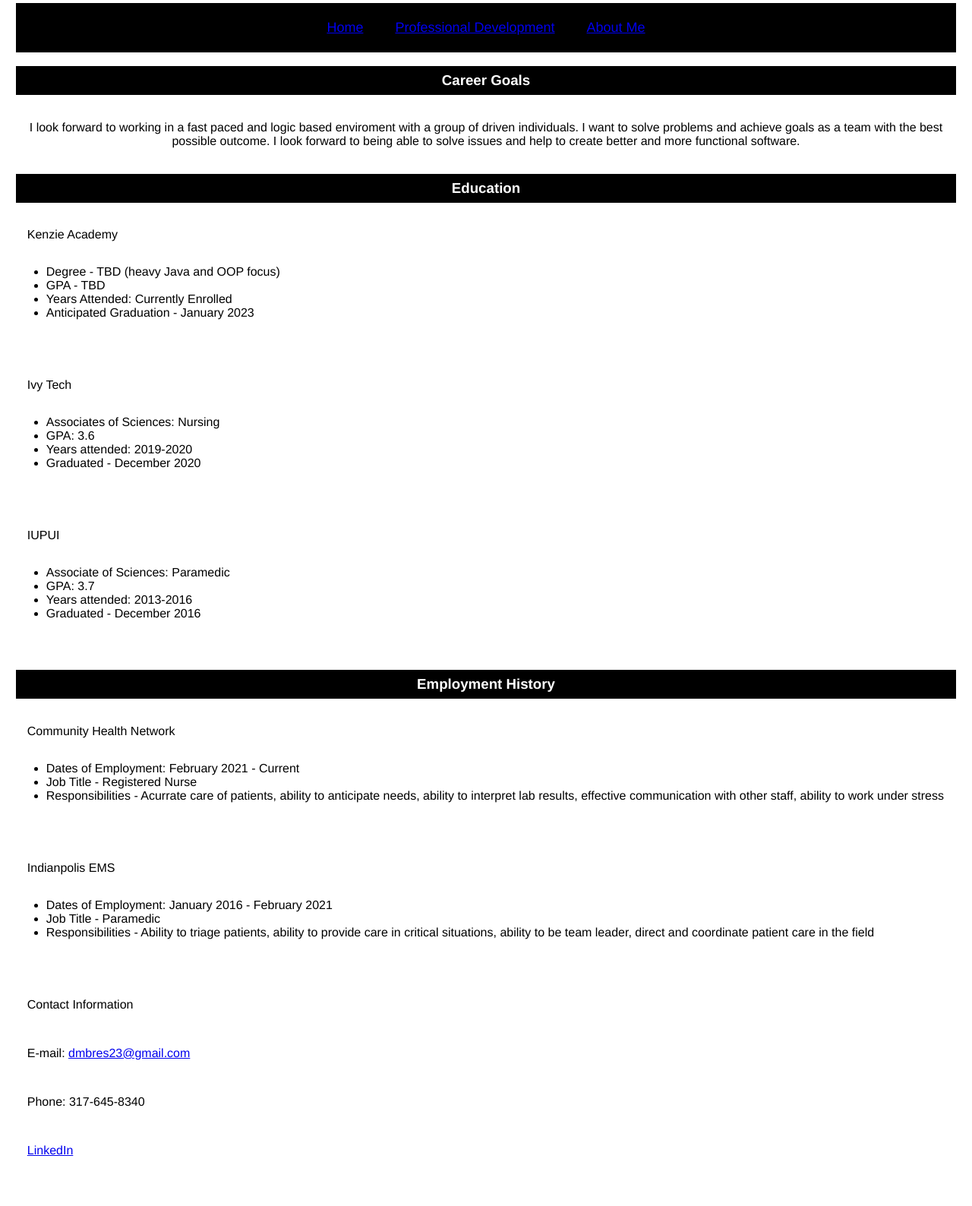
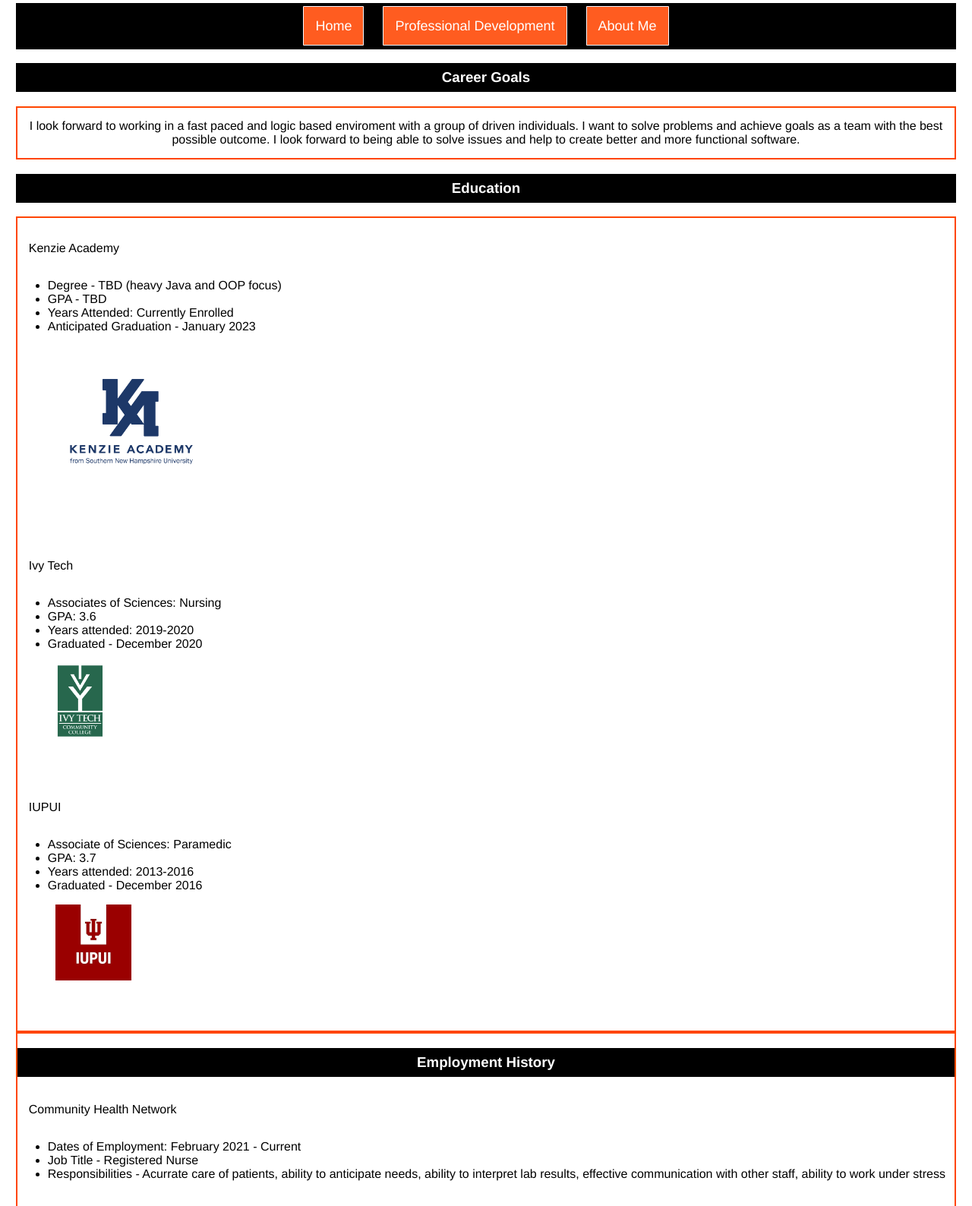
Before and after one commit to dmbresic/Resume, a plain HTML site: page index.html in a window 1280 px wide. Shown: the part 165-1753 px from the top of the page at 76% size. Drawn offline with Linux system fonts and the light colour scheme.

Commit message:
Add files via upload

```diff
--- a/index.html
+++ b/index.html
@@ -2,7 +2,8 @@
 <html>
 <head>
     <title>David Bresich</title>
-    <link rel="stylesheet" href="./stylesheet.css">
+    <link rel="stylesheet" href="./stylesheet.css"/>
+    <link href="output.css" rel="stylesheet"/>
 </head>
 
     <body>
@@ -14,13 +15,9 @@
 
 
         <div class = "nav">
-
-            <table>
-                <td><a href = "./index.html">Home</a></td>
-                <td><a href = "./hobbies.html">Professional Development</a></td>
-                <td><a href="./aboutme.html">About Me</a></td>
-            </table>
-
+                <a href = "./index.html">Home</a>
+                <a href = "./hobbies.html">Professional Development</a>
+                <a href="./aboutme.html">About Me</a>
         </div>
 
 
@@ -33,8 +30,9 @@
 
              </div>
 
+
+             <h3>Education</h3>
              <div class = "education">
-             <h3>Education</h3>
             <p>Kenzie Academy
                 <ul>
                     <li>Degree - TBD (heavy Java and OOP focus)</li>
@@ -42,6 +40,11 @@
                     <li>Years Attended: Currently Enrolled</li>
                     <li>Anticipated Graduation - January 2023</li>
                 </ul>
+
+                <div id="kenzielogo">
+                    <a href="https://kenzie.snhu.edu/"><img src="./kenzie.webp"/></a>
+                </div>
+
             </p>
 
              <p>Ivy Tech
@@ -51,6 +54,9 @@
                      <li>Years attended: 2019-2020</li>
                      <li>Graduated - December 2020</li>
                  </ul>
+                 <div id="ivytech">
+                    <a href="https://www.ivytech.edu/"><img src="./ivy_vt_w.jpg" alt=""></a>
+                 </div>
              </p>
              <p>IUPUI
                  <ul>
@@ -59,6 +65,10 @@
                      <li>Years attended: 2013-2016</li>
                      <li>Graduated - December 2016</li>
                  </ul>
+
+                 <div id="iupui">
+                    <a href="https://www.iupui.edu/"><img src="./IUPUI.jpg" alt=""></a>
+                 </div>
              </p>
             </div>
 
@@ -74,7 +84,7 @@
 
              <p>Indianpolis EMS
                  <ul>
-                     <li>Dates of Employment: January 2016 - February 2021</li>
+                     <li>Dates of Employment: January 2017 - February 2021</li>
                      <li>Job Title - Paramedic</li>
                      <li>Responsibilities - Ability to triage patients, ability to provide care in critical situations, ability to be team leader, direct and coordinate patient care in the field</li>
                  </ul>
@@ -82,14 +92,14 @@
             </div>
 
 
+
             <div class = "contact">
-                <p>Contact Information
                 <footer>
+                    <h4>Contact Information</h4>
                     <p>E-mail: <a href = "mailto: dmbre23@gmail.com">dmbres23@gmail.com</a></p>
                     <p>Phone: 317-645-8340</p>
                     <p><a href = "https://www.linkedin.com/in/david-bresich-12328815a/">LinkedIn</a></p>
                 </footer>
-            </p>
             </div>
 
     </body>
--- a/stylesheet.css
+++ b/stylesheet.css
@@ -38,7 +38,28 @@ table{
     color: white;
     font-size: 18px;
     background-color: black;
+    text-align: center;
+    padding: 20px 0px;
+    position: relative;
+    width: 100%;
 }
+
+.nav a{
+ display: inline;
+ border: 1px solid ghostwhite;
+ border-radius: 1px;
+ text-decoration: wavy;
+ padding: 15px;
+ background-color: rgb(255, 92, 32);
+ color: white;
+ margin: 10px;
+}
+
+a:hover {
+    background-color: blue;
+    color: slateblue;
+}
+
 
 .aboutDave > p{
     color: black;
@@ -61,19 +82,23 @@ table{
 .career > p{
     color: black;
     text-align: center;
+    border: solid orangered 2px;
 }
 
 .education {
     color: black;
+    border: solid orangered 2px;
 }
 
 .employment {
     color: black;
+    border: 2px orangered solid;
 }
 
 .contact {
     color: orange;
     text-align: center;
+    padding: 20px;
 }
 
 #music{
@@ -91,7 +116,45 @@ p{
     padding: 15px;
 }
 
-a:hover {
-    background-color: blue;
-    color: slateblue;
+#kenzielogo img{
+    height: 200px;
+    width: 300px;
+    position: relative;
+    display: inline;
 }
+
+#ivytech img{
+    height: 100px;
+    position: relative;
+    display: inline;
+    padding-left: 50px;
+}
+
+#iupui img{
+    height: 100px;
+    position: relative;
+    display: inline;
+    padding-left: 50px;
+}
+
+footer{
+    border: solid orangered 2px;
+}
+
+.contact a{
+    color: lightgreen;
+    background-color: black;
+}
+
+.contact a:hover{
+    color: blueviolet;
+    background-color: greenyellow;
+}
+
+.contact h4{
+    text-transform: uppercase;
+    text-align: center;
+    color: black;
+    text-decoration: overline underline;
+
+}
```
Also changed, not shown: aboutme.html (+5 -5 lines), hobbies.html (+5 -7 lines), IUPUI.jpg (added), ivy_vt_w.jpg (added), kenzie.webp (added).
